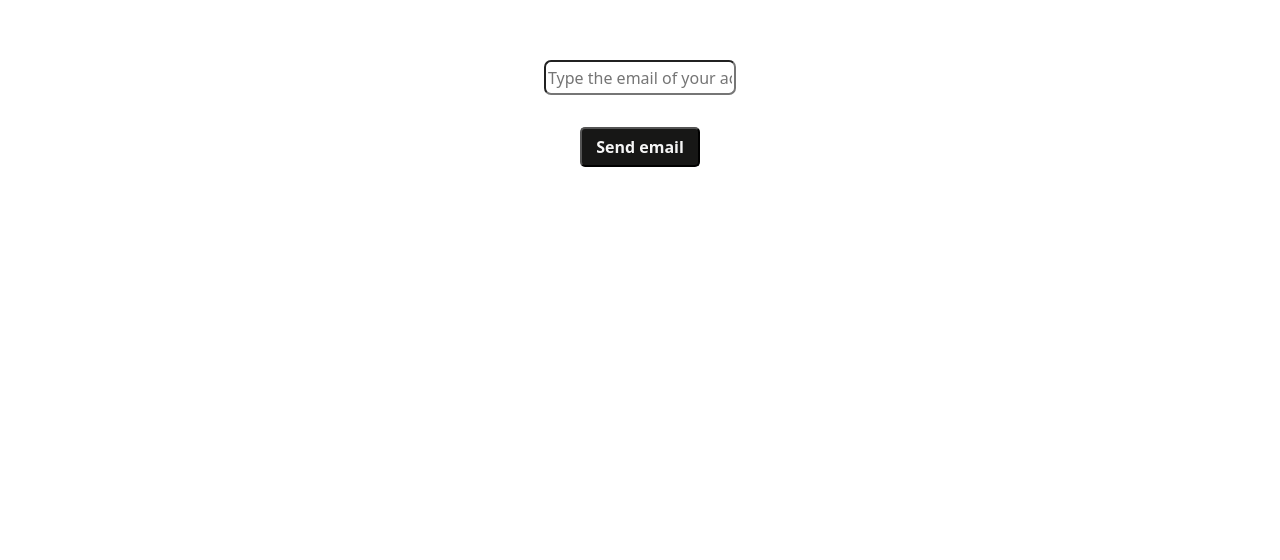
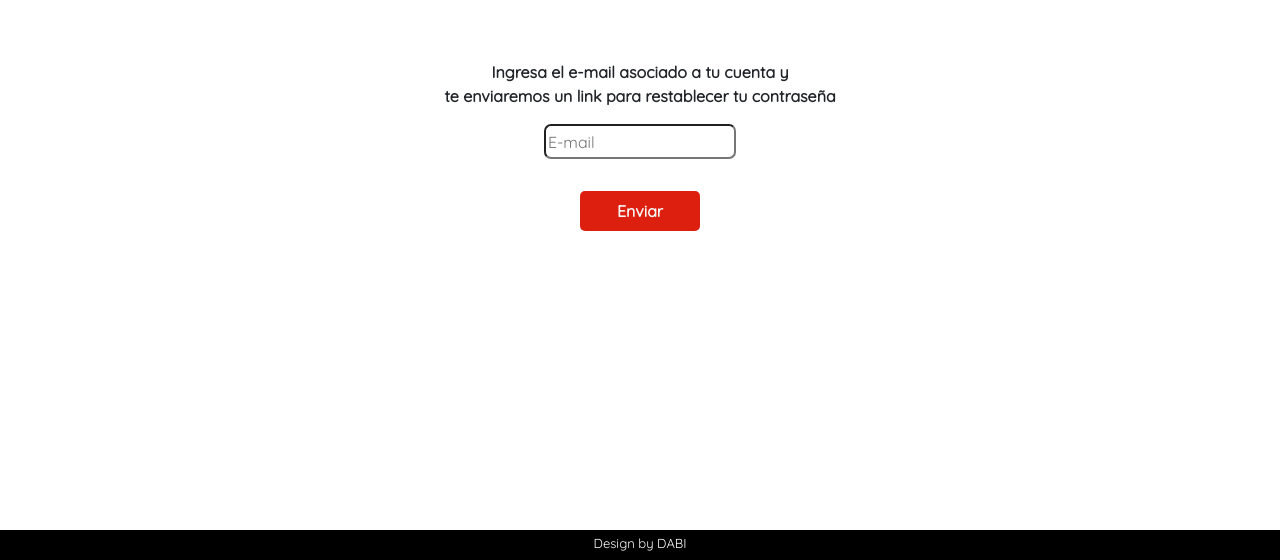
Before and after one commit to BonillaDABI/DurandalTest, a React (Create React App) app in the folder client/durandaltest/: page /recovery in a window 1280 px wide. Shown: the part 240-800 px from the top of the page. Built offline with nearby package versions, Linux system fonts and the light colour scheme.

Commit message:
Recovery frontend update, sidebar and alerts init

```diff
--- a/client/durandaltest/package.json
+++ b/client/durandaltest/package.json
@@ -12,6 +12,7 @@
     "@testing-library/user-event": "^13.5.0",
     "axios": "^1.1.3",
     "bootstrap": "^5.2.2",
+    "classnames": "^2.3.2",
     "gapi-script": "^1.2.0",
     "react": "^18.2.0",
     "react-bootstrap": "^2.5.0",
--- /dev/null
+++ b/client/durandaltest/src/Components/Alerts.js
@@ -0,0 +1,5 @@
+import React from "react";
+import { useState } from "react";
+
+
+import '../SCSS/Components/_alerts.scss'
--- /dev/null
+++ b/client/durandaltest/src/Components/Sidebar.js
@@ -0,0 +1,14 @@
+import React from 'react'
+import { FontAwesomeIcon } from '@fortawesome/react-fontawesome'
+import { faUserPlus, faUserPen, faUsers, faRightFromBracket, faPlus, faPen, faList, faUserGear, faUsersGear, faGear, faKey } from '@fortawesome/free-solid-svg-icons'
+import { useNavigate, Link } from "react-router-dom";
+
+import "../SCSS/Components/_sidebar.scss"
+
+const SideBar = () => {
+    return (
+        <></>
+    );
+}
+
+export default SideBar;
--- a/client/durandaltest/src/Pages/Dashboard.js
+++ b/client/durandaltest/src/Pages/Dashboard.js
@@ -1,7 +1,9 @@
 import NavBar from "../Components/Navbar";
+import SideBar from "../Components/Sidebar";
 import { useNavigate } from "react-router-dom";
 import { useEffect } from "react"
 
+import "../SCSS/Elements/_dashboard.scss"
 
 const Dashboard = () => {
   const navigate = useNavigate();
@@ -14,7 +16,6 @@ const Dashboard = () => {
   return (
     <div className="Dashboard-container">
       <NavBar />
-      <h1>Dashboard Test</h1>
     </div>
   );
 }
--- a/client/durandaltest/src/Pages/Login.js
+++ b/client/durandaltest/src/Pages/Login.js
@@ -3,7 +3,7 @@ import { useNavigate } from "react-router-dom";
 import axios from "axios";
 import { useEffect } from "react"
 import { FontAwesomeIcon } from '@fortawesome/react-fontawesome'
-import { faFacebook ,faFacebookF,faGoogle, faGooglePlus, faGooglePlusG } from "@fortawesome/free-brands-svg-icons"
+import { faFacebookF, faGooglePlusG } from "@fortawesome/free-brands-svg-icons"
 import logo from "../Media/Logos/logo-dabi-line-white.png"
 
 import '../SCSS/Elements/_footer.scss'
@@ -82,7 +82,9 @@ const Login = () => {
         </div>
       </div >
       <footer>
-        Design by DABI
+        <span>
+          Design by DABI
+        </span>
       </footer>
     </div>
   );
--- a/client/durandaltest/src/Pages/Recovery.js
+++ b/client/durandaltest/src/Pages/Recovery.js
@@ -2,6 +2,8 @@
 import { useNavigate } from "react-router-dom";
 //import axios from "axios";
 
+import "../SCSS/Elements/_recovery.scss"
+import '../SCSS/Elements/_footer.scss'
 
 const Recovery = () => {
     const navigate = useNavigate();
@@ -13,18 +15,26 @@ const Recovery = () => {
 
     return (
       <div className="Recovery-container">
-        <div className="input-container">
+        <p className="recovery-p">
+          Ingresa el e-mail asociado a tu cuenta y <br></br>te enviaremos un link para restablecer tu contraseña
+        </p>
+        <div className="recovery-input">
             <input
                 type="email"
                 className="input-field"
-                placeholder="Type the email of your account"
+                placeholder="E-mail"
             />
         </div>
         <div className="rec-button-container">
             <button className="rec-button" type="button" onClick={() => recoveryPW()}>
-              Send email
+              Enviar
             </button>
         </div>
+        <footer>
+        <span>
+          Design by DABI
+        </span>
+      </footer>
       </div>
     );
   }
--- a/client/durandaltest/src/SCSS/Elements/_footer.scss
+++ b/client/durandaltest/src/SCSS/Elements/_footer.scss
@@ -1,15 +1,18 @@
 @import "../_variables.scss";
 
-#login-page {
 footer {
     background-color: $footer_bg_color;
-        color: $footer_font_color;
+
     position: fixed;
     bottom: 0;
     width: 100%;
     height: 30px;
     text-align: center;
+
+
+    span {
         font-family: $general-font;
         font-size: 13px;
+        color: $footer_font_color;
     }
 }
--- a/client/durandaltest/src/SCSS/Elements/_login.scss
+++ b/client/durandaltest/src/SCSS/Elements/_login.scss
@@ -20,18 +20,20 @@
         color: $overlay-ptext-color;
         font-family: $menu-font;
         letter-spacing: 1.2px;
+        margin-bottom: 25px;
     }
 
     #overlay-initialp {
         text-transform: uppercase;
-        font-size: 14px;
+        font-size: 16px;
         font-weight: 100;
         letter-spacing: 0.5px;
         font-family: $general-font;
+        margin-bottom: 1px;
     }
 
     #overlay-primaryp {
-        font-size: 14px;
+        font-size: 16px;
         font-weight: 100;
         font-family: $general-font;
     }
@@ -42,6 +44,7 @@
         border-radius: 20px;
         background-color: transparent;
         border-color: $overlay-button-color;
+        border-width: 1px;
 
         a {
             color: $overlay-button-color;
@@ -91,12 +94,13 @@
         background-color: $login-button-bg;
         color: $login-button-color;
         text-transform: uppercase;
-        width: 250px;
+        width: 200px;
         height: 40px;
         border-radius: 20px;
-        border-color: $login-button-color;
+        border-width: 0px;
         font-family: $general-font;
         font-weight: bold;
+        font-size: 13px;
     }
 
     #logo {
--- /dev/null
+++ b/client/durandaltest/src/SCSS/Elements/_recovery.scss
@@ -0,0 +1,14 @@
+@import "../_variables.scss";
+
+.Recovery-container {
+    font-family: $general-font;
+}
+
+.recovery-p {
+    font-weight: bold;
+}
+
+.rec-button {
+    background-color: $red-dabi;
+    border-width: 0px;
+}
--- a/client/durandaltest/src/SCSS/_variables.scss
+++ b/client/durandaltest/src/SCSS/_variables.scss
@@ -8,13 +8,16 @@
     src: url(../Media/Fonts/Quicksand/Quicksand-Regular.ttf);
 }
 
+$red-dabi: #dc1f0f;
+$gray-dabi: #4a4a4a;
+
 /* || LOGIN */
 $primary-background: #F6F5F7;
-$overlay-background: #4a4a4a;
+$overlay-background: $gray-dabi;
 $login-background: #FFFFFF;
 $overlay-ptext-color: #FFFFFF;
 $overlay-button-color: #FFFFFF;
-$login-button-bg: #dc1f0f;
+$login-button-bg: $red-dabi;
 $login-button-color: white;
 $menu-font: RobotoCondensedBold;
 $general-font: Quicksand;
```
Also changed, not shown: client/durandaltest/src/SCSS/Components/_alerts.scss (added), client/durandaltest/src/SCSS/Elements/_dashboard.scss (added), 1 other file (tests, documents, lock files or other folders). Lines whose indentation alone changed are shown as unchanged.
